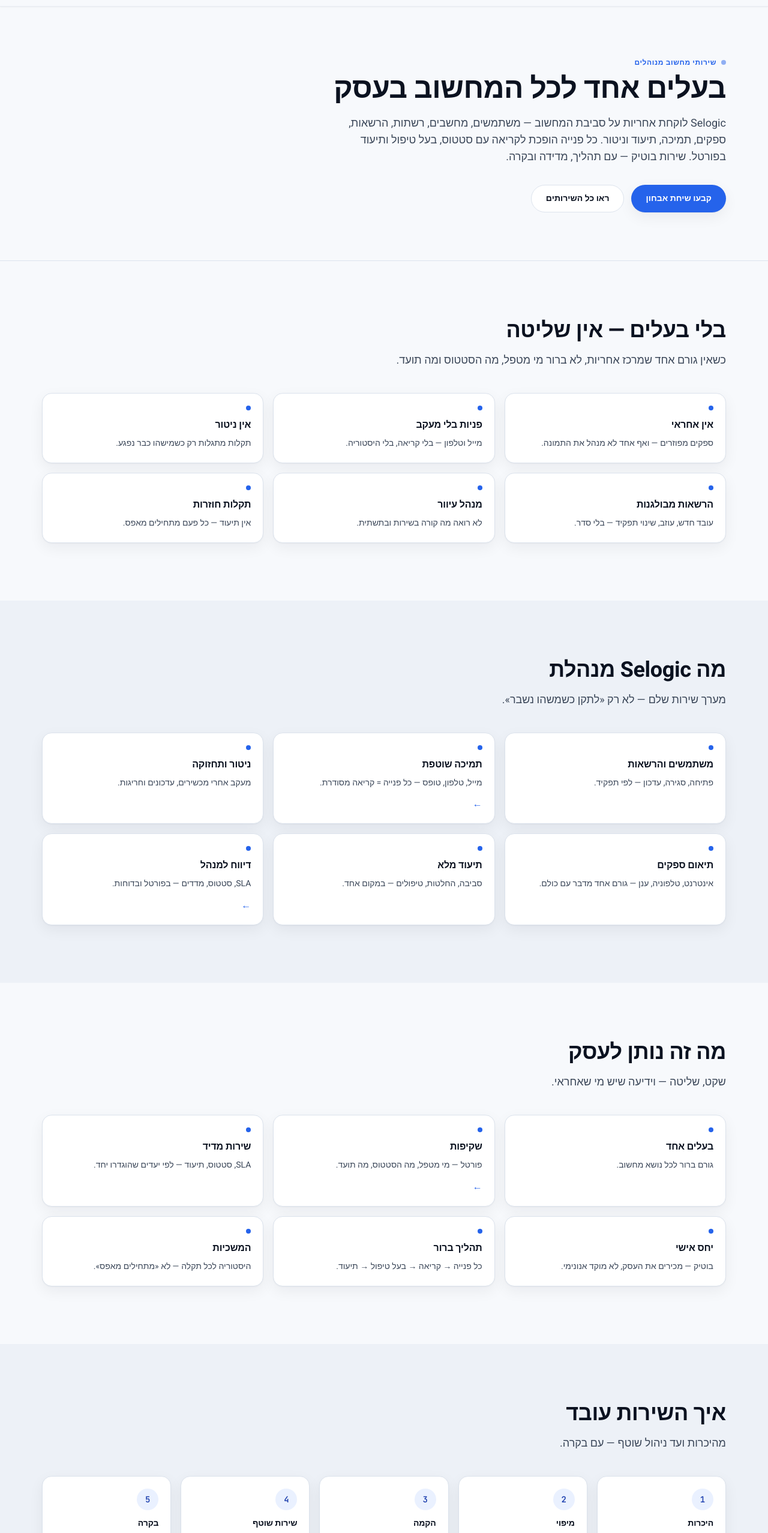
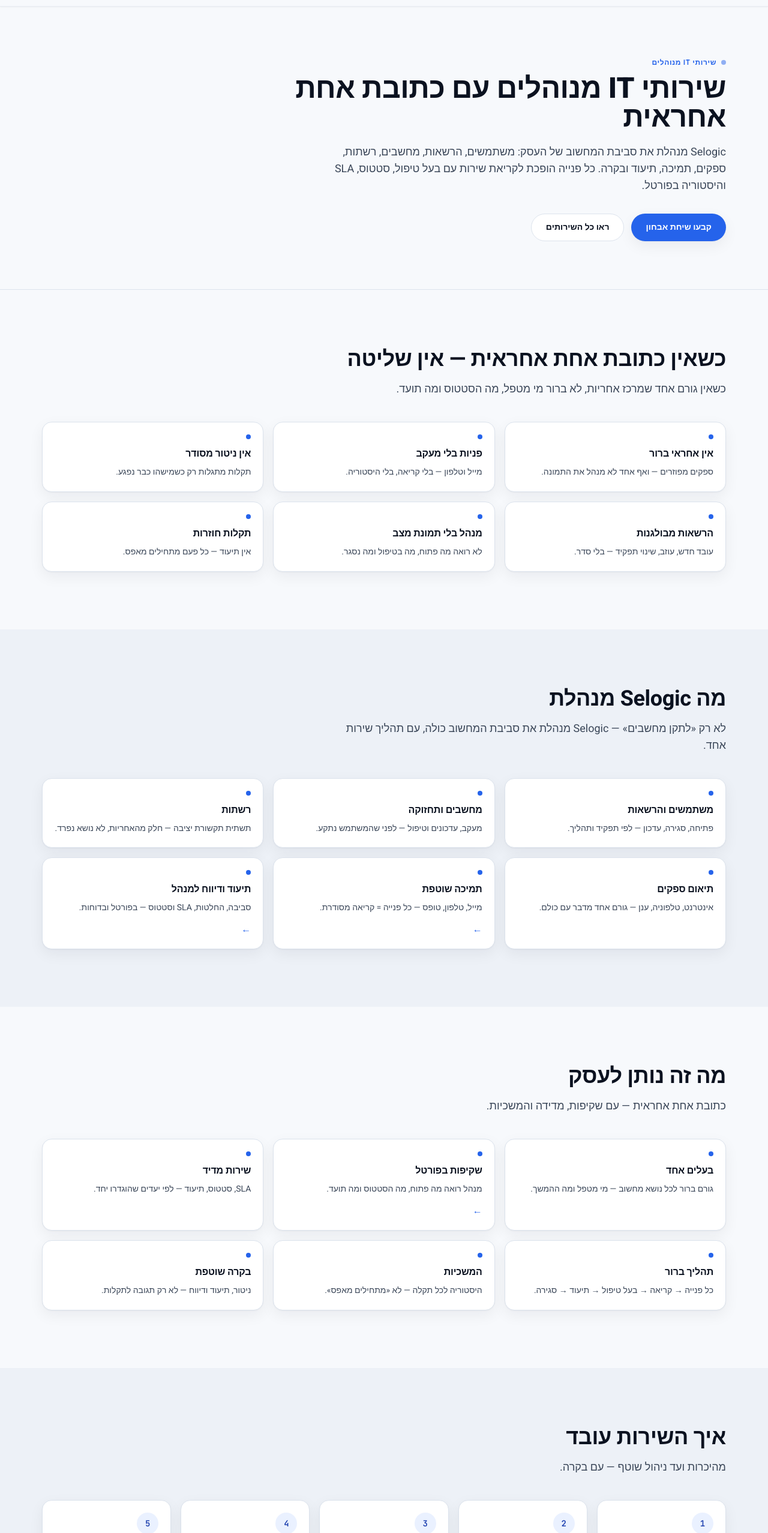
Before and after one commit to doron10-dev/selogic-website, a Next.js app: page /managed-it-services in a window 1280 px wide. Shown: the part 91-2646 px from the top of the page at 60% size. Built offline with nearby package versions, Linux system fonts and the light colour scheme.

Commit message:
content: refine flagship and trust service pages
Co-authored-by: Cursor <cursoragent@cursor.com>

```diff
--- a/src/data/pages/managed-it-services.ts
+++ b/src/data/pages/managed-it-services.ts
@@ -4,47 +4,47 @@ import type { ServicePageContent } from "@/types/service-page";
 
 export const managedItServicesPage: ServicePageContent = {
   hero: {
-    eyebrow: "שירותי מחשוב מנוהלים",
-    title: "בעלים אחד לכל המחשוב בעסק",
+    eyebrow: "שירותי IT מנוהלים",
+    title: "שירותי IT מנוהלים עם כתובת אחת אחראית",
     intro:
-      "Selogic לוקחת אחריות על סביבת המחשוב — משתמשים, מחשבים, רשתות, הרשאות, ספקים, תמיכה, תיעוד וניטור. כל פנייה הופכת לקריאה עם סטטוס, בעל טיפול ותיעוד בפורטל. שירות בוטיק — עם תהליך, מדידה ובקרה.",
+      "Selogic מנהלת את סביבת המחשוב של העסק: משתמשים, הרשאות, מחשבים, רשתות, ספקים, תמיכה, תיעוד ובקרה. כל פנייה הופכת לקריאת שירות עם בעל טיפול, סטטוס, SLA והיסטוריה בפורטל.",
     primaryCta: { label: "קבעו שיחת אבחון", href: siteUrls.contactDiagnosis },
     secondaryCta: { label: "ראו כל השירותים", href: "/solutions" },
   },
   pain: {
-    title: "בלי בעלים — אין שליטה",
+    title: "כשאין כתובת אחת אחראית — אין שליטה",
     body: "כשאין גורם אחד שמרכז אחריות, לא ברור מי מטפל, מה הסטטוס ומה תועד.",
     items: [
-      { title: "אין אחראי", body: "ספקים מפוזרים — ואף אחד לא מנהל את התמונה." },
+      { title: "אין אחראי ברור", body: "ספקים מפוזרים — ואף אחד לא מנהל את התמונה." },
       { title: "פניות בלי מעקב", body: "מייל וטלפון — בלי קריאה, בלי היסטוריה." },
-      { title: "אין ניטור", body: "תקלות מתגלות רק כשמישהו כבר נפגע." },
+      { title: "אין ניטור מסודר", body: "תקלות מתגלות רק כשמישהו כבר נפגע." },
       { title: "הרשאות מבולגנות", body: "עובד חדש, עוזב, שינוי תפקיד — בלי סדר." },
-      { title: "מנהל עיוור", body: "לא רואה מה קורה בשירות ובתשתית." },
+      { title: "מנהל בלי תמונת מצב", body: "לא רואה מה פתוח, מה בטיפול ומה נסגר." },
       { title: "תקלות חוזרות", body: "אין תיעוד — כל פעם מתחילים מאפס." },
     ],
   },
   whatWeDo: {
     title: "מה Selogic מנהלת",
-    body: "מערך שירות שלם — לא רק «לתקן כשמשהו נשבר».",
+    body: "לא רק «לתקן מחשבים» — Selogic מנהלת את סביבת המחשוב כולה, עם תהליך שירות אחד.",
     items: [
-      { title: "משתמשים והרשאות", body: "פתיחה, סגירה, עדכון — לפי תפקיד." },
+      { title: "משתמשים והרשאות", body: "פתיחה, סגירה, עדכון — לפי תפקיד ותהליך." },
+      { title: "מחשבים ותחזוקה", body: "מעקב, עדכונים וטיפול — לפני שהמשתמש נתקע." },
+      { title: "רשתות", body: "תשתית תקשורת יציבה — חלק מהאחריות, לא נושא נפרד." },
+      { title: "תיאום ספקים", body: "אינטרנט, טלפוניה, ענן — גורם אחד מדבר עם כולם." },
       { title: "תמיכה שוטפת", body: "מייל, טלפון, טופס — כל פנייה = קריאה מסודרת.", href: siteUrls.technicalSupport },
-      { title: "ניטור ותחזוקה", body: "מעקב אחרי מכשירים, עדכונים וחריגות." },
-      { title: "תיאום ספקים", body: "אינטרנט, טלפוניה, ענן — גורם אחד מדבר עם כולם." },
-      { title: "תיעוד מלא", body: "סביבה, החלטות, טיפולים — במקום אחד." },
-      { title: "דיווח למנהל", body: "SLA, סטטוס, מדדים — בפורטל ובדוחות.", href: siteUrls.clientPortal },
+      { title: "תיעוד ודיווח למנהל", body: "סביבה, החלטות, SLA וסטטוס — בפורטל ובדוחות.", href: siteUrls.clientPortal },
     ],
   },
   clientGains: {
     title: "מה זה נותן לעסק",
-    body: "שקט, שליטה — וידיעה שיש מי שאחראי.",
+    body: "כתובת אחת אחראית — עם שקיפות, מדידה והמשכיות.",
     items: [
-      { title: "בעלים אחד", body: "גורם ברור לכל נושא מחשוב." },
-      { title: "שקיפות", body: "פורטל — מי מטפל, מה הסטטוס, מה תועד.", href: siteUrls.clientPortal },
+      { title: "בעלים אחד", body: "גורם ברור לכל נושא מחשוב — מי מטפל ומה ההמשך." },
+      { title: "שקיפות בפורטל", body: "מנהל רואה מה פתוח, מה הסטטוס ומה תועד.", href: siteUrls.clientPortal },
       { title: "שירות מדיד", body: "SLA, סטטוס, תיעוד — לפי יעדים שהוגדרו יחד." },
-      { title: "יחס אישי", body: "בוטיק — מכירים את העסק, לא מוקד אנונימי." },
-      { title: "תהליך ברור", body: "כל פנייה → קריאה → בעל טיפול → תיעוד." },
+      { title: "תהליך ברור", body: "כל פנייה → קריאה → בעל טיפול → תיעוד → סגירה." },
       { title: "המשכיות", body: "היסטוריה לכל תקלה — לא «מתחילים מאפס»." },
+      { title: "בקרה שוטפת", body: "ניטור, תיעוד ודיווח — לא רק תגובה לתקלות." },
     ],
   },
   howItWorks: {
@@ -53,35 +53,35 @@ export const managedItServicesPage: ServicePageContent = {
     steps: [
       { n: 1, title: "היכרות", body: "מבינים את העסק, המשתמשים והכאבים." },
       { n: 2, title: "מיפוי", body: "מחשבים, רשת, ספקים, הרשאות, סיכונים." },
-      { n: 3, title: "הקמה", body: "פורטל, SLA, ערוצי פנייה, תיעוד." },
+      { n: 3, title: "הקמת שירות", body: "פורטל, SLA, ערוצי פנייה, תיעוד." },
       { n: 4, title: "שירות שוטף", body: "תמיכה, ניטור, תחזוקה, תיאום." },
-      { n: 5, title: "בקרה", body: "מדדים, נושאים חוזרים, שיפורים." },
+      { n: 5, title: "בקרה ושיפור", body: "נושאים חוזרים, דיווח למנהל, שיפורים." },
     ],
   },
   sla: {
     title: "SLA, תיעוד ושקיפות",
-    body: "שירות שנמדד לפי SLA, סטטוס, תיעוד והיסטוריית טיפול — גלוי בפורטל, בלי מספרים שיווקיים.",
+    body: "שירות שנמדד לפי SLA, סטטוס, תיעוד והיסטוריה — לפי יעדים שהוגדרו יחד, גלוי בפורטל.",
     items: defaultSlaItems,
   },
   related: {
     title: "שירותים קשורים",
-    body: "מחשוב מנוהל הוא הבסיס — שאר הפתרונות נבנים עליו.",
+    body: "שירותי IT מנוהלים הם הבסיס — שאר השירותים נבנים עליו.",
     items: [
-      { title: "תמיכה טכנית", body: "פתיחת קריאות.", href: siteUrls.technicalSupport },
-      { title: "פורטל לקוחות", body: "שקיפות מלאה.", href: siteUrls.clientPortal },
-      { title: "מערכות ובקרה", body: "Selogic Control Tower.", href: "/information-systems-and-control" },
-      { title: "פתרונות IT", body: "אבטחה, גיבוי, ענן.", href: "/solutions" },
-      { title: "תמיכה מרחוק", body: "חיבור מסודר.", href: siteUrls.remoteSupport },
-      { title: "קביעת שיחת אבחון", body: "תמונת מצב ראשונית.", href: siteUrls.contactDiagnosis },
+      { title: "תמיכה טכנית", body: "פתיחת קריאות עם סטטוס ותיעוד.", href: siteUrls.technicalSupport },
+      { title: "פורטל לקוחות", body: "מנהל רואה הכל, משתמש רואה שלו.", href: siteUrls.clientPortal },
+      { title: "מערכות ובקרה", body: "בקרה תפעולית על קריאות, ניטור ודוחות.", href: "/information-systems-and-control" },
+      { title: "כל השירותים", body: "אבטחה, גיבוי, ענן, רשתות.", href: "/solutions" },
+      { title: "תמיכה מרחוק", body: "חיבור מסודר — רק לאחר תיאום.", href: siteUrls.remoteSupport },
+      { title: "קביעת שיחת אבחון", body: "תמונת מצב ראשונית לסביבת המחשוב.", href: siteUrls.contactDiagnosis },
     ],
   },
   faq: {
     title: "שאלות נפוצות",
-    body: "תשובות ישירות על שירות מחשוב מנוהל.",
+    body: "תשובות ישירות על שירותי IT מנוהלים.",
     items: [
       {
-        q: "מה ההבדל משירות נקודתי?",
-        a: "שירות מנוהל = אחריות שוטפת, ניטור, תיעוד ותהליך. תמיכה נקודתית = תיקון בודד, בלי בעלות על המערך.",
+        q: "מה ההבדל בין שירותי IT מנוהלים לבין טכנאי נקודתי?",
+        a: "שירות מנוהל = אחריות שוטפת על כל סביבת המחשוב, עם ניטור, תיעוד, SLA ותהליך. טכנאי נקודתי = תיקון בודד, בלי בעלות על המערך.",
       },
       {
         q: "איך פותחים קריאה?",
```
Also changed, not shown: src/data/pages/client-portal.ts (+21 -21 lines), src/data/pages/information-systems-and-control.ts (+30 -32 lines).
